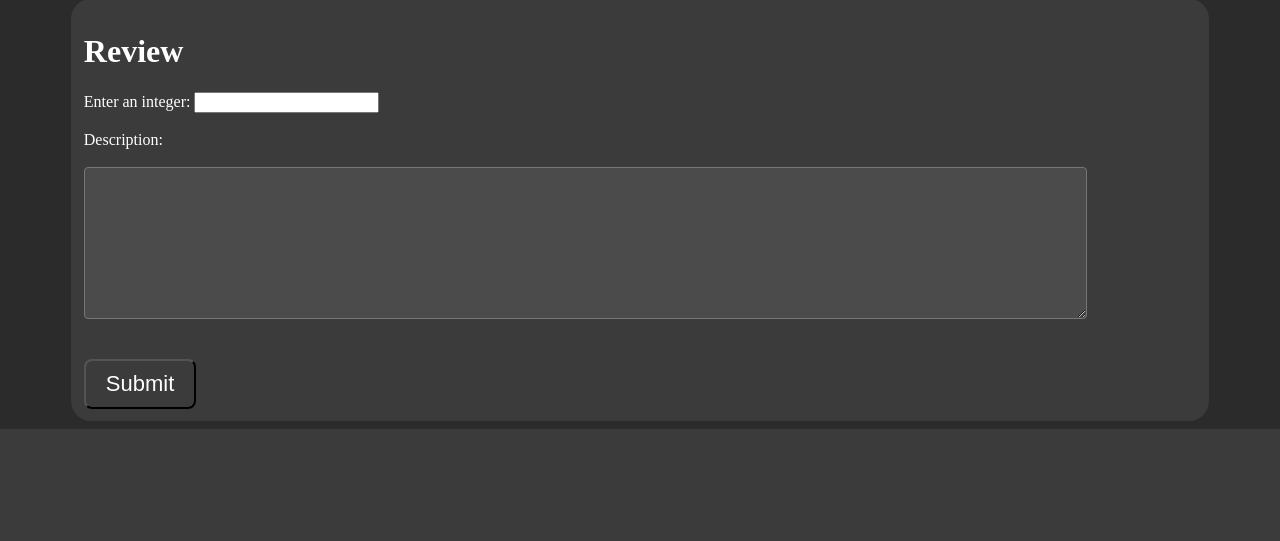
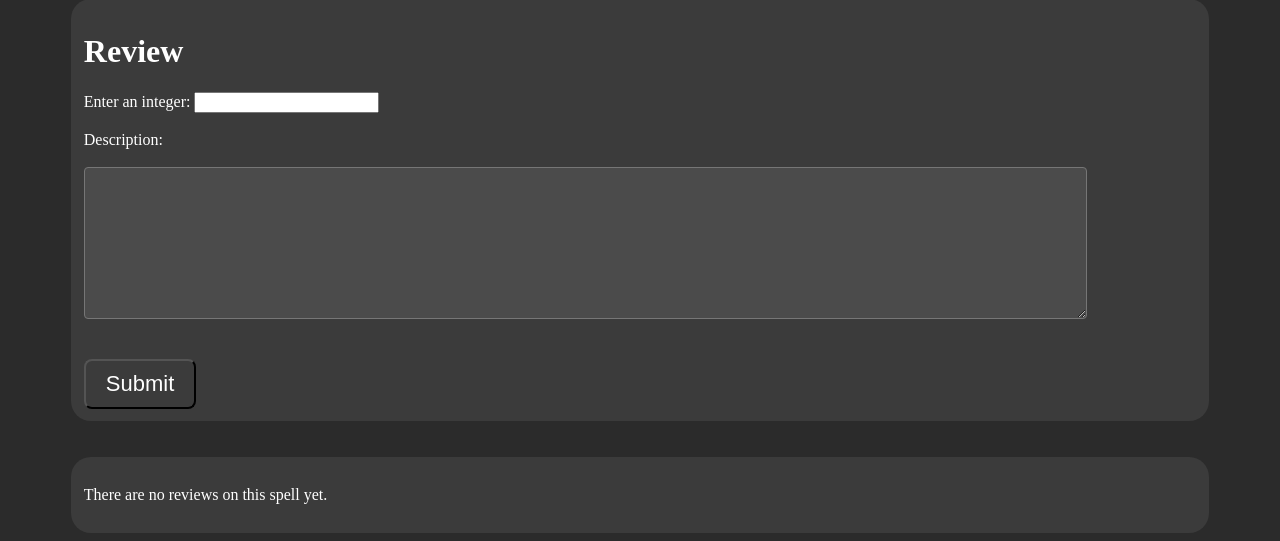
Before and after one commit to SpezSpellz/SpezSpellz, a Django app: page /spell/2/ in a window 1280 px wide. Shown: the part 1601-2142 px from the top of the page. Before the commit the page ends 2030 px from the top, so only its background shows below. Run offline with Django 5.2, Linux system fonts and the light colour scheme; data comes from the database, SQL or seed files in the repository; tables that the repository leaves empty hold one stand-in row (values such as "Sample post"); some libraries are stand-ins or nearby versions.

Commit message:
Add posted reviews to spell page (beta) Add reviews to admin site

```diff
--- a/spezspellz/models.py
+++ b/spezspellz/models.py
@@ -142,7 +142,7 @@
 
     user: models.ForeignKey[User] = models.ForeignKey(User, null=False, on_delete=models.CASCADE)
     spell: models.ForeignKey[Spell] = models.ForeignKey(Spell, null=False, on_delete=models.CASCADE)
-    review_desc: models.CharField = models.CharField(max_length=256)
+    review_desc: models.CharField = models.CharField(max_length=256, null=True)
     star: models.IntegerField = models.IntegerField()
     # lowest 1 star highest 5 star
 
--- a/spezspellz/views.py
+++ b/spezspellz/views.py
@@ -378,11 +378,12 @@
     bookmark = None
     if request.user.is_authenticated:
         bookmark = get_or_none(Bookmark, user=request.user, spell=spell)
-
+    review = Review.objects.filter(spell=spell).all()
     return render(
         request, "spell.html", {
             "spell": spell,
-            "bookmark": bookmark
+            "bookmark": bookmark,
+            "review_list": review,
         }
     )
 
@@ -418,8 +419,7 @@
     desc = request.POST.get('description')
 
     if review is None:
-        pass
-        # Review.objects.create(user=request.user, spell=spell, star=star, review_desc=desc)
+        Review.objects.create(user=request.user, spell=spell, star=star, review_desc=desc)
     else:
         pass
         # TODO: make the user decide whether to edit old review or replace it
--- a/templates/spell.html
+++ b/templates/spell.html
@@ -64,4 +64,13 @@
             <input type="submit" value="Submit" class="submitButton">
         </form>
     </div>
+    <br><br>
+
+    <div class="spell">
+        {% for review in review_list %}
+        <p> {{ review.user }}</p>
+        {% empty %}
+        <p>There are no reviews on this spell yet.</p>
+        {% endfor %}
+    </div>
 {% endblock %}
```
Also changed, not shown: spezspellz/admin.py (+8 -1 lines).
